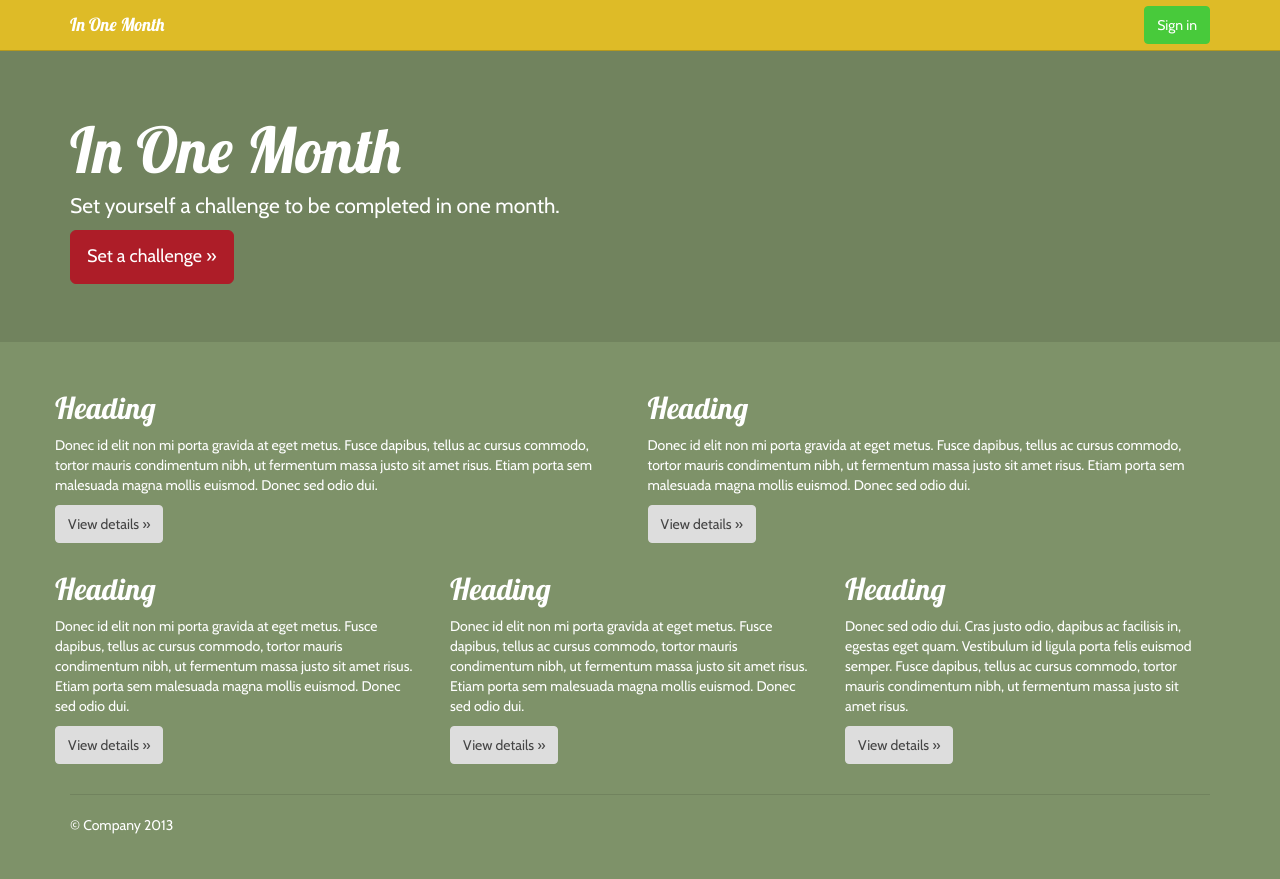
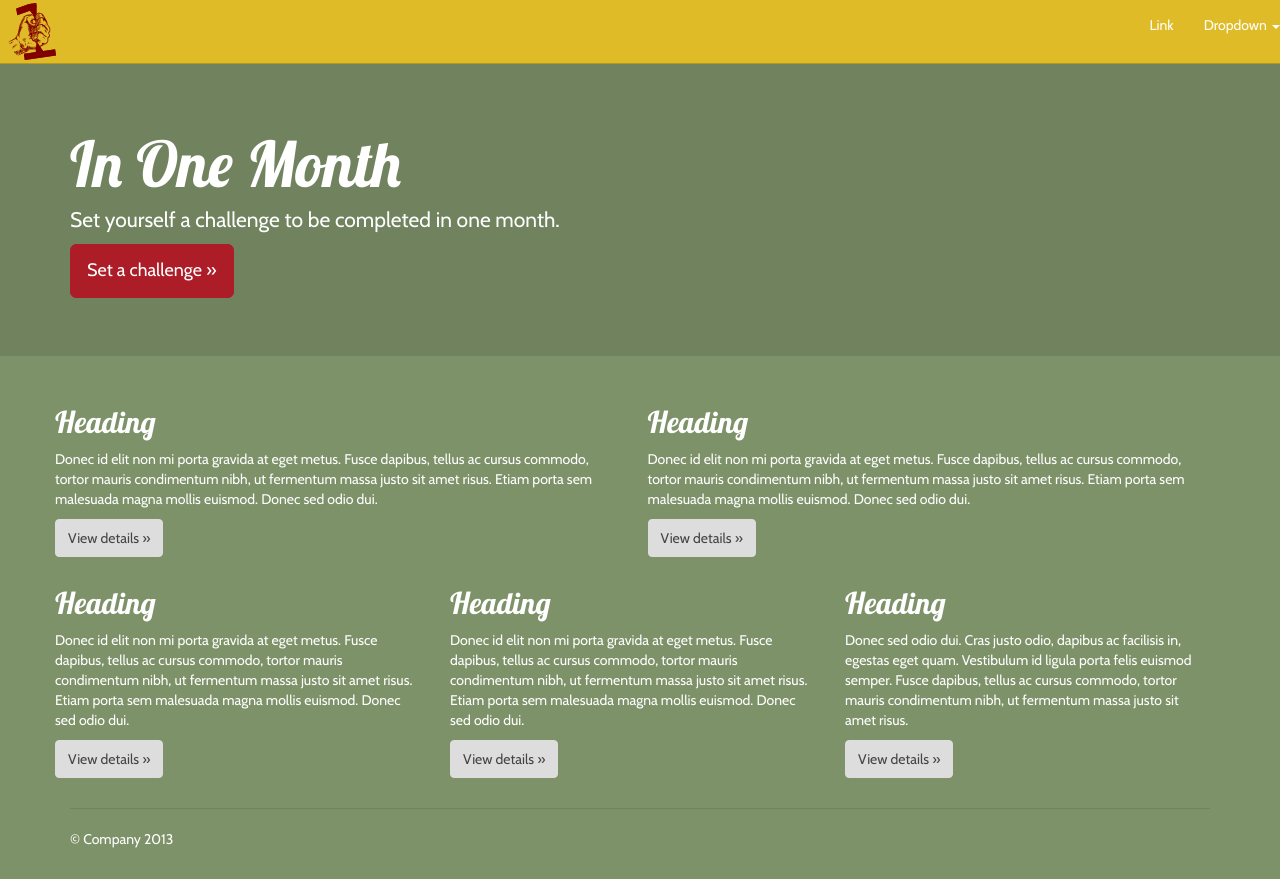
Before and after one commit to robrechtdr/inonemonth, a Django app: a page that uses inonemonth/templates/base.html in a window 1280 px wide. Before the commit the page ends 834 px from the top, so only its background shows below. Run offline with Django 3.2, Linux system fonts and the light colour scheme; parts of the project's set-up code (start-up, migrations or seed data) failed here and were passed over; some libraries are stand-ins or nearby versions.

Commit message:
Implement navigation logo

```diff
--- a/inonemonth/static/css/project.css
+++ b/inonemonth/static/css/project.css
@@ -5,12 +5,30 @@
 
 /* Move down content because we have a fixed navbar that is 50px tall */
 body {
-  padding-top: 50px;
+  padding-top: 64px;
   padding-bottom: 20px;
 }
 
+.navbar {
+  height: 64px;
+}
+
+/* base.html
+-------------------------------------------------- */
+
+#main-logo {
+  float: left;
+  position: relative;
+  left: 8px;
+  top: 3px
+}
+
+
+
 /* home.html
 -------------------------------------------------- */
+
+
 
 
 
--- a/inonemonth/templates/base.html
+++ b/inonemonth/templates/base.html
@@ -26,7 +26,63 @@
   </head>
 
   <body>
+
+
+    <nav class="navbar navbar-inverse  navbar-fixed-top" role="navigation">
+      <div class="container-fluid info">
+
+        <!-- Brand and toggle get grouped for better mobile display -->
+        <div class="navbar-header">
+          <button type="button" class="navbar-toggle" data-toggle="collapse" data-target="#bs-example-navbar-collapse-1">
+            <span class="sr-only">Toggle navigation</span>
+            <span class="icon-bar"></span>
+            <span class="icon-bar"></span>
+            <span class="icon-bar"></span>
+          </button>
+
+
+
+          <a href="/" id="main-logo">
+            <img src="{% static 'img/inonemonth_main3.png' %}" >
+          </a>
+
+          <!--
+          <a class="navbar-brand" href="#">Inonemonth</a>
+          -->
+        </div>
+
+        <!-- Collect the nav links, forms, and other content for toggling -->
+        <div class="collapse navbar-collapse" id="bs-example-navbar-collapse-1">
+          <ul class="nav navbar-nav">
+            <!--
+            <li><a href="#">Link</a></li>
+            -->
+          </ul>
+
+          <ul class="nav navbar-nav navbar-right">
+            <li><a href="#">Link</a></li>
+            <li class="dropdown">
+              <a href="#" class="dropdown-toggle" data-toggle="dropdown">Dropdown <b class="caret"></b></a>
+              <ul class="dropdown-menu">
+                <li><a href="#">Action</a></li>
+                <li><a href="#">Another action</a></li>
+                <li><a href="#">Something else here</a></li>
+                <li class="divider"></li>
+                <li><a href="#">Separated link</a></li>
+              </ul>
+            </li>
+          </ul>
+        </div><!-- /.navbar-collapse -->
+      </div><!-- /.container-fluid -->
+    </nav>
+
+
+
+
+
+
     <!-- # Navigation bar -->
+    <!--
     <div class="navbar navbar-inverse navbar-fixed-top" role="navigation">
       <div class="container">
         <div class="navbar-header">
@@ -36,7 +92,15 @@
             <span class="icon-bar"></span>
             <span class="icon-bar"></span>
           </button>
+          <ul class="nav navbar-nav">
+            <li><img src="{% static 'img/inonemonth_main.png' %}" class=""></li>
+            <li><a class="navbar-brand" href="#">In One Month</a>
+</li>
+
+          </ul>
+          {% comment %}
           <a class="navbar-brand" href="#">In One Month</a>
+          {% endcomment %}
         </div>
         <div class="navbar-collapse collapse">
           <form class="navbar-form navbar-right" role="form" action="" method="post">
@@ -56,10 +120,10 @@
             </div>
             <button type="submit" class="btn btn-success">Sign in</button>
           </form>
-        </div><!--/.navbar-collapse -->
+        </div>
       </div>
     </div>
-
+    -->
 
     <!-- # Page content -->
     {% block content %}
```
Also changed, not shown: inonemonth/templates/challenge/challenge_create.html (+0 -10 lines), inonemonth/static/img/inonemonth_main2.png (added), inonemonth/static/img/inonemonth_main3.png (added).
